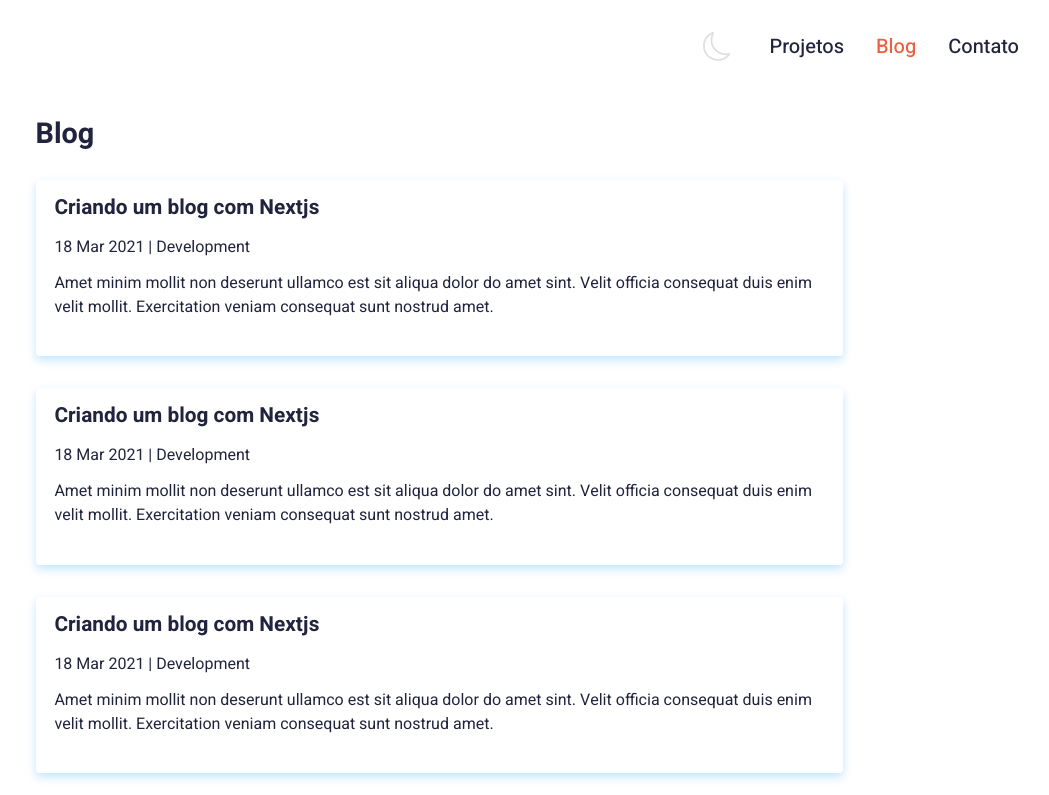
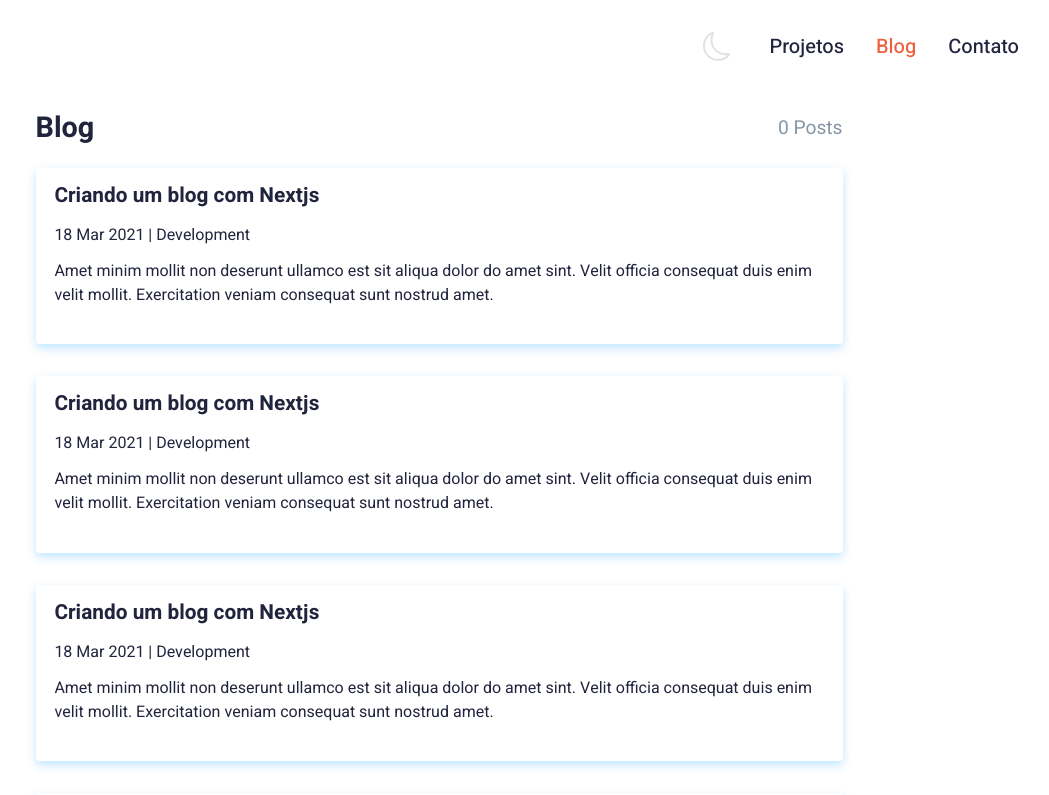
Before and after one commit to Gabriel-J3sus/gabrieljesus.com, a Next.js app: page /blog in a window 1280 px wide. Shown: the top 795 px of the page, without its empty margins (201-1250 px from the left). Built offline with nearby package versions, Linux system fonts and the light colour scheme.

Commit message:
style: adding links, showing how many posts exists, fixing some style bugs

```diff
--- a/src/pages/blog.tsx
+++ b/src/pages/blog.tsx
@@ -18,7 +18,10 @@ const blog: React.FC = () => {
       <Header page="blog" />
 
       <div className="contentWrapper">
-        <h1>Blog</h1>
+        <span>
+          <h1>Blog</h1>
+          <h2>0 Posts</h2>
+        </span>
         <div className="postsContainer">
           <Post />
           <Post />
--- a/src/styles/components/header.ts
+++ b/src/styles/components/header.ts
@@ -144,11 +144,6 @@ export const Container = styled.header`
         > h3 {
           font-size: 2rem;
         }
-
-        &:hover {
-          border: 2px solid ${props => props.theme.colors.buttonBackground};
-          border-radius: 1.8rem;
-        }
       }
       span:not(:first-child) {
         margin-top: 1.5rem;
@@ -171,8 +166,6 @@ export const Container = styled.header`
       > p {
         font-size: 1.25rem;
         font-weight: 500;
-
-        transition: 0.2s;
 
         cursor: pointer;
         transition: 0.2s;
--- a/src/styles/components/workComponent.ts
+++ b/src/styles/components/workComponent.ts
@@ -12,6 +12,7 @@ export const Container = styled.div`
   box-shadow: 1px -2px 10px ${props => props.theme.colors.shadows};
 
   transition: 0.2s;
+  cursor: pointer;
 
   > img {
     width: 100%;
--- a/src/styles/pages/blog.ts
+++ b/src/styles/pages/blog.ts
@@ -13,19 +13,30 @@ export const Container = styled.div`
     max-width: 855px;
     width: 100%;
 
-    min-height: 60vh;
+    min-height: 54vh;
 
     display: flex;
     flex-direction: column;
 
     padding: 0 1.5rem;
 
-    > h1 {
+    > span {
+      display: flex;
+      flex-direction: column;
       margin-bottom: 1rem;
 
-      font-size: 1.8rem;
-      font-weight: 700;
-      line-height: 3.75rem;
+      > h1 {
+        font-size: 1.8rem;
+        font-weight: 700;
+        line-height: 3rem;
+      }
+
+      > h2 {
+        font-size: 1.2rem;
+        font-weight: 400;
+        line-height: 3rem;
+        color: #8695a4;
+      }
     }
 
     > .postsContainer {
@@ -36,4 +47,14 @@ export const Container = styled.div`
       grid-gap: 2rem;
     }
   }
+
+  @media (min-width: 350px) {
+    > .contentWrapper {
+      > span {
+        flex-direction: row;
+        justify-content: space-between;
+        align-items: center;
+      }
+    }
+  }
 `
--- a/src/styles/pages/work.ts
+++ b/src/styles/pages/work.ts
@@ -13,7 +13,7 @@ export const Container = styled.div`
     max-width: 855px;
     width: 100%;
 
-    min-height: 60vh;
+    min-height: 54vh;
 
     display: flex;
     flex-direction: column;
@@ -34,8 +34,8 @@ export const Container = styled.div`
       > h2 {
         font-size: 1.2rem;
         font-weight: 400;
-        line-height: 3.75rem;
-        color: ${props => props.theme.colors.secondary};
+        line-height: 3rem;
+        color: #8695a4;
       }
     }
 
```
Also changed, not shown: src/pages/index.tsx (+6 -1 lines), src/styles/pages/contact.ts (+32 -6 lines).
